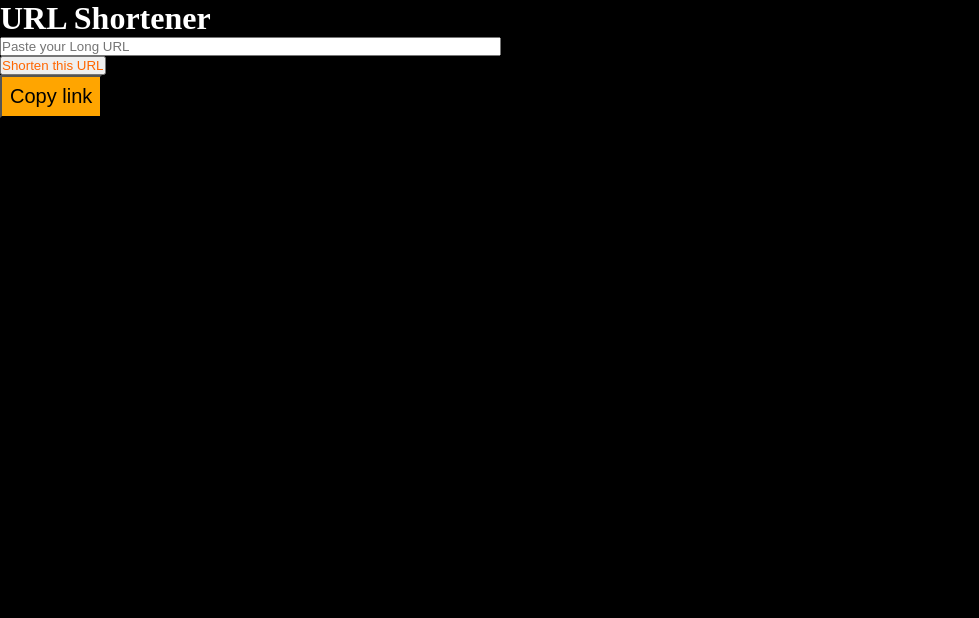
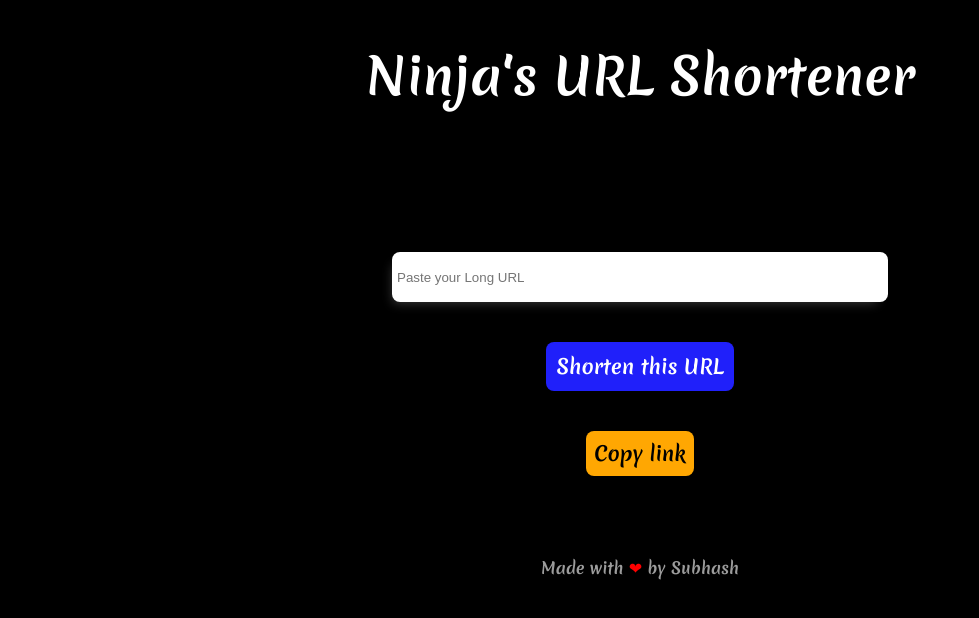
Before and after one commit to nsubhash311/URL-Shortener, a plain HTML site: page index.html in a window 1280 px wide. Shown: the whole page, without its empty margins (0-979 px from the left). Drawn offline with nearby package versions, Linux system fonts and the light colour scheme.

Commit message:
final commit

```diff
--- a/index.html
+++ b/index.html
@@ -3,25 +3,36 @@
 <head>
 	<meta charset="UTF-8">
 	<meta name="viewport" content="width=device-width, initial-scale=1.0">
+	<script src="https://cdnjs.cloudflare.com/ajax/libs/axios/0.19.2/axios.min.js"></script>
 	<link rel="stylesheet" href="style.css">
-	<title>Odd Tools</title>
+	<title>Ninja Tools</title>
 </head>
 <body>
 
 	<header class="heading">
-		<h1>URL Shortener</h1>
+		<h1>Ninja's URL Shortener</h1>
 	</header>
 	<div>
-		<div>
-			<input type="text" id="getlink" size="60" placeholder="Paste your Long URL">
+		<div class="box1">
+			<input class="input" type="text" id="getlink" size="60" placeholder="Paste your Long URL">
 		</div>
-		<div>
-			<button onclick="myFunction()" id="shorten-button">Shorten this URL</button>
+		<div class="box2">
+			<button class="short" onclick="myFunction()" id="shorten-button">Shorten this URL</button>
 		</div>
-		<div>
-			<button id="copy-button">Copy link</button>
+		<div class="box3">
+			<button class="copy" id="copy-button" onclick="copyText()">Copy link</button>
 		</div>
 	</div>
+
+	<div class="link">
+
+	</div>
+	<div class="credits-wrap">
+		<div class="credits">
+			Made with <span style="color: red;">&#10084;</span> by Subhash
+		</div>
+	</div>
+
 	<script src="script.js"></script>
 </body>
 </html>
--- a/script.js
+++ b/script.js
@@ -1,21 +1,32 @@
-    var url=document.getElementById("getlink")
+var url=document.getElementById("getlink")
+var link = document.querySelector('.link')
 function myFunction()
 {
-    fetch(`https://shorturl-sfy-cx.p.rapidapi.com/?url=${url.value}`,
-    {
-    "method": "GET",
-    "headers":
-    {
-        "x-rapidapi-host": "shorturl-sfy-cx.p.rapidapi.com",
-        "x-rapidapi-key": "b10a154f03msh0bc6f60bcdc6180p15afb1jsn14ea480096bf"
+axios({
+    "method":"GET",
+    "url":"https://shorturl-sfy-cx.p.rapidapi.com/",
+    "headers":{
+    "content-type":"application/octet-stream",
+    "x-rapidapi-host":"shorturl-sfy-cx.p.rapidapi.com",
+    "x-rapidapi-key":"b10a154f03msh0bc6f60bcdc6180p15afb1jsn14ea480096bf",
+    "useQueryString":true
+    },"params":{
+    "url":url.value
     }
     })
-.then(response =>
-    {
-    console.log(response);
+    .then((response)=>{
+      const shortlink = response.data
+      link.innerHTML=shortlink
+      const shortenedlink = document.querySelector('a')
+      shortenedlink.setAttribute('target', '_blank');
+      url.value = shortenedlink.innerText
     })
-.catch(err =>
-    {
-    console.log(err);
-    });
+    .catch((error)=>{
+      console.log(error)
+    })
 }
+
+function copyText(){
+  url.select();;
+  document.execCommand("copy");
+}
--- a/style.css
+++ b/style.css
@@ -1,23 +1,87 @@
+@import url('https://fonts.googleapis.com/css2?family=Merienda:wght@700&display=swap');
+
 *{
     margin: 0%;
     padding: 0%;
     box-sizing: border-box;
+}
+h1{
     color: white;
+    font-family: 'Merienda', cursive;
+    text-align: center;
+    padding: 40px;
+    font-size: 50px;
 }
-
 body{
     background-color: #000000;
+    position: relative;
 }
 
 #shorten-button{
     color: rgb(255, 102, 0);
+    background-color: rgb(32, 32, 250);
+    color: #ffffff;
+    padding: 10px;
+    font-size: 20px;
+    font-family: 'Merienda', cursive;
+}
+
+#shorten-button:hover{
+    background-color: blue;
+    cursor: pointer;
 }
 
 #copy-button{
-    background-color:#ffa500;
+    background-color:#ffa702;
     color:black;
     font-weight: 200;
     font-size: 20px;
     padding: 8px;
-    font-family: Arial, Helvetica, sans-serif ;
+    font-family: 'Merienda', cursive;
 }
+
+#copy-button:hover{
+    background-color:#df9100 ;
+    cursor: pointer;
+}
+
+.box1, .box2, .box3{
+    text-align: center;
+    padding: 20px;
+}
+.input, .short, .copy{
+    border: none;
+    border-radius: 8px;
+
+}
+
+#getlink{
+    margin-top:80px;
+    width: 40%;
+    height: 50px;
+    padding: 5px;
+    justify-content: space-around;
+    -webkit-box-shadow: -5px 7px 11px -6px rgba(73, 72, 72, 0.75);
+    -moz-box-shadow: -5px 7px 11px -6px rgba(71, 71, 71, 0.75);
+    box-shadow: -5px 7px 11px -6px rgba(83, 83, 83, 0.75);
+}
+
+.link{
+    display: none;
+    visibility: hidden;
+    font-size: 50px;
+    color: rgb(202, 28, 28);
+
+}
+
+.credits{
+    color: #9c9c9c;
+    text-align: center;
+    font-family: 'Merienda', cursive;
+    padding: 10px;
+    margin-top: 50px;
+}
+
+.credits-wrap{
+    text-align: center;
+}
```
